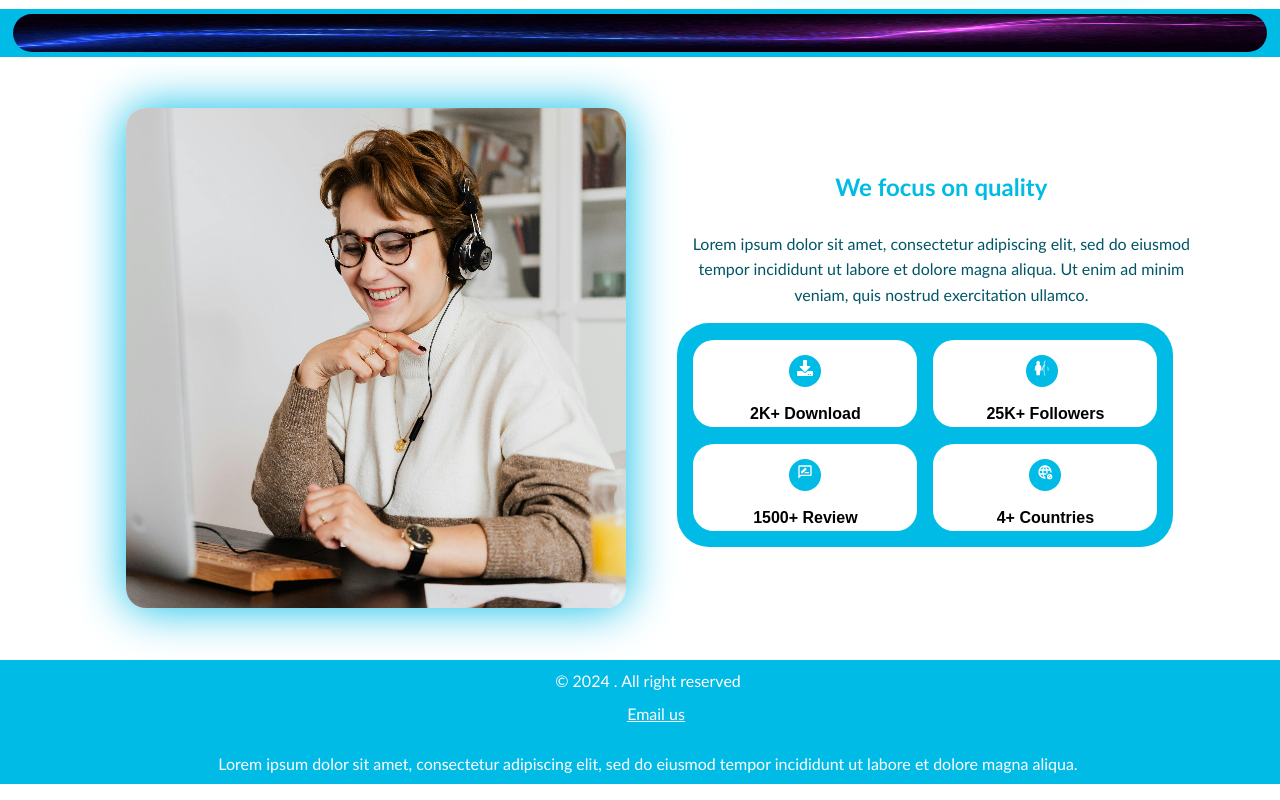
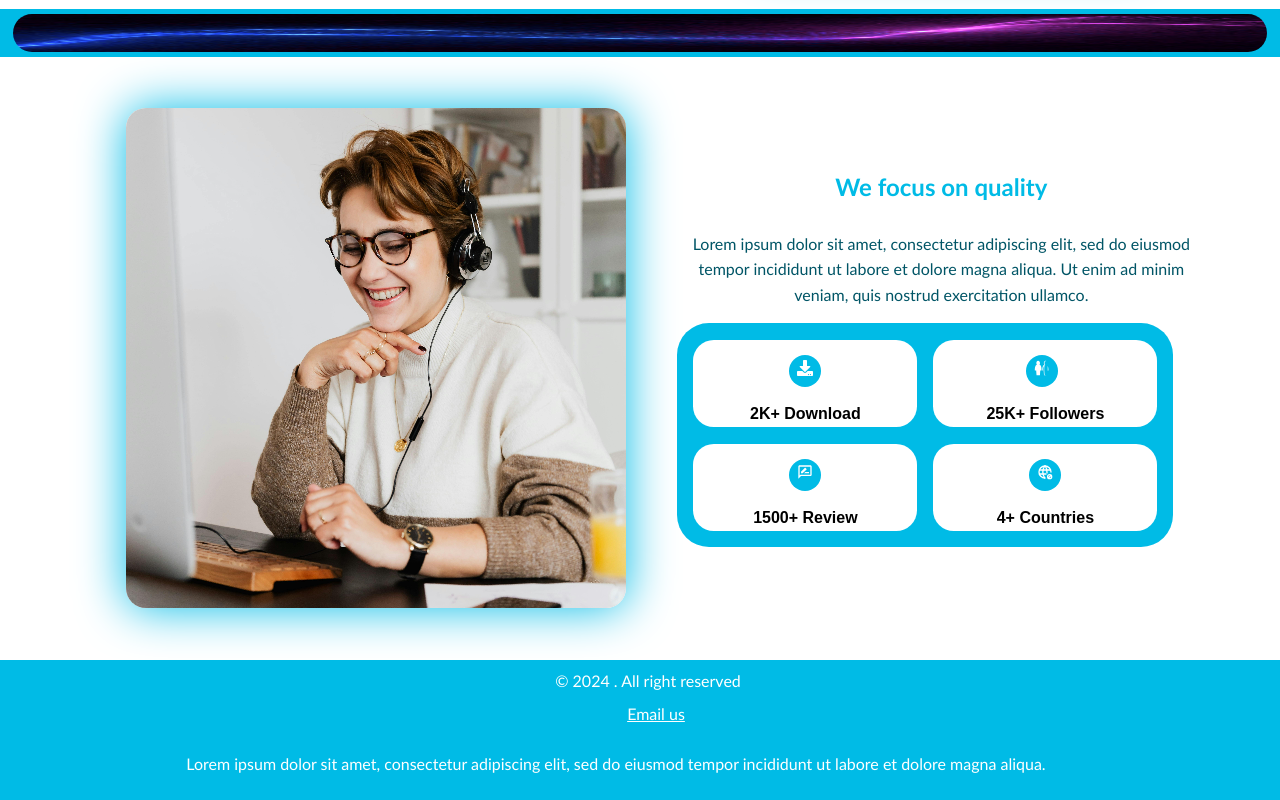
Before and after one commit to Alex-Enogiasun/wep-project, a React (Vite) app: page / in a window 1280 px wide. Shown: the part 624-1424 px from the top of the page. Built offline with nearby package versions, Linux system fonts and the light colour scheme.

Commit message:
Update App.css

```diff
--- a/src/App.css
+++ b/src/App.css
@@ -289,11 +289,10 @@ img {
 
 .footer-2 p {
 	display: block;
-	width: 100%;
+	width: 95%;
 	font-size: 1em;
 	text-align: center;
-
-padding: 1em auto;
+	padding-bottom: 1em;
 }
 
 /* About.css */
@@ -345,7 +344,6 @@ padding: 1em auto;
 
 /* Services.css */
 
-
 .services-container {
 	display: flex;
 	justify-content: space-evenly;
@@ -395,7 +393,7 @@ padding: 1em auto;
 	box-shadow: 0em 0em 3em var(--secondaryColor);
 }
 .services-para {
-margin: auto;
+	margin: auto;
 }
 
 /* contact.css */
@@ -790,8 +788,7 @@ input {
 		flex-direction: column;
 	}
 
-
-	li{
+	li {
 		padding-left: 0em;
 	}
 
@@ -843,7 +840,7 @@ input {
 		width: 40em;
 	}
 
-	.contact-container{
+	.contact-container {
 		margin: 2em;
 	}
 }
@@ -864,7 +861,6 @@ input {
 	div.section-2 .office-pic {
 		min-width: 130%;
 		height: auto;
-
 	}
 
 	#mobile-phone-pic {
@@ -885,16 +881,15 @@ input {
 		text-align: center;
 	}
 
-	.focus-section strong{
+	.focus-section strong {
 		margin-left: -25%;
 	}
 	.focus-section p {
 		margin-left: auto;
 	}
-	.value-text p{
+	.value-text p {
 		text-align: center;
 		font-size: 1em;
-
 	}
 	.focus-text p {
 		text-align: center;
@@ -986,7 +981,6 @@ input {
 		column-gap: 3%;
 		margin: 2% 5% 5% -17%;
 	}
-
 }
 @media (max-width: 350px) {
 	.focus-section-div {
```
